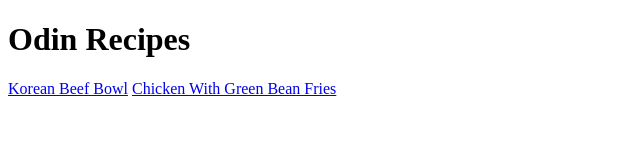
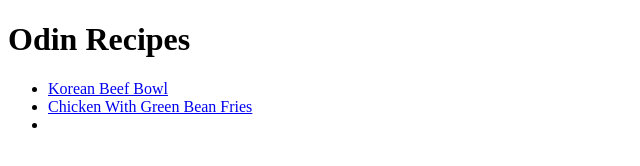
Before and after one commit to RamoneRobertson/odin-recipes, a plain HTML site: page index.html in a window 1280 px wide. Shown: the whole page, without its empty margins (0-640 px from the left). Drawn offline with Linux system fonts and the light colour scheme.

Commit message:
Format recipes for home page as a list

```diff
--- a/index.html
+++ b/index.html
@@ -6,7 +6,10 @@
     </head>
     <body>
         <h1>Odin Recipes</h1>
-        <a href="./recipes/korean_beef_bowl.html">Korean Beef Bowl</a>
-        <a href="./recipes/chicken.html">Chicken With Green Bean Fries</a>
+        <ul>
+            <li><a href="./recipes/korean_beef_bowl.html">Korean Beef Bowl</a> </li>
+            <li><a href="./recipes/chicken.html">Chicken With Green Bean Fries</a></li>
+            <li><a href="./recipes/salmon.html"></a></li>
+        </ul>
     </body>
 </html>
```
